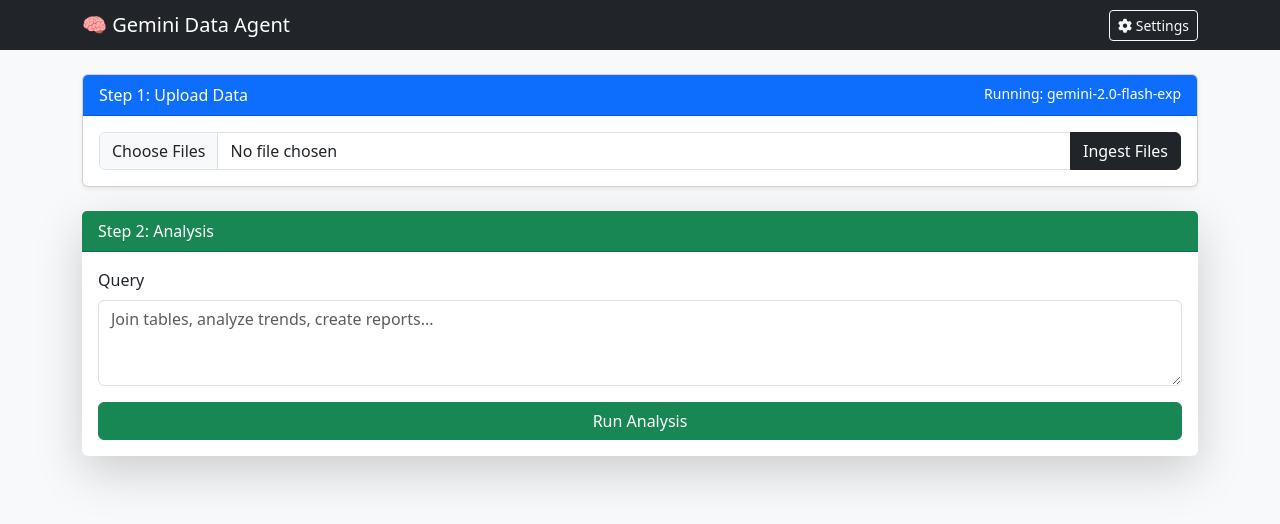
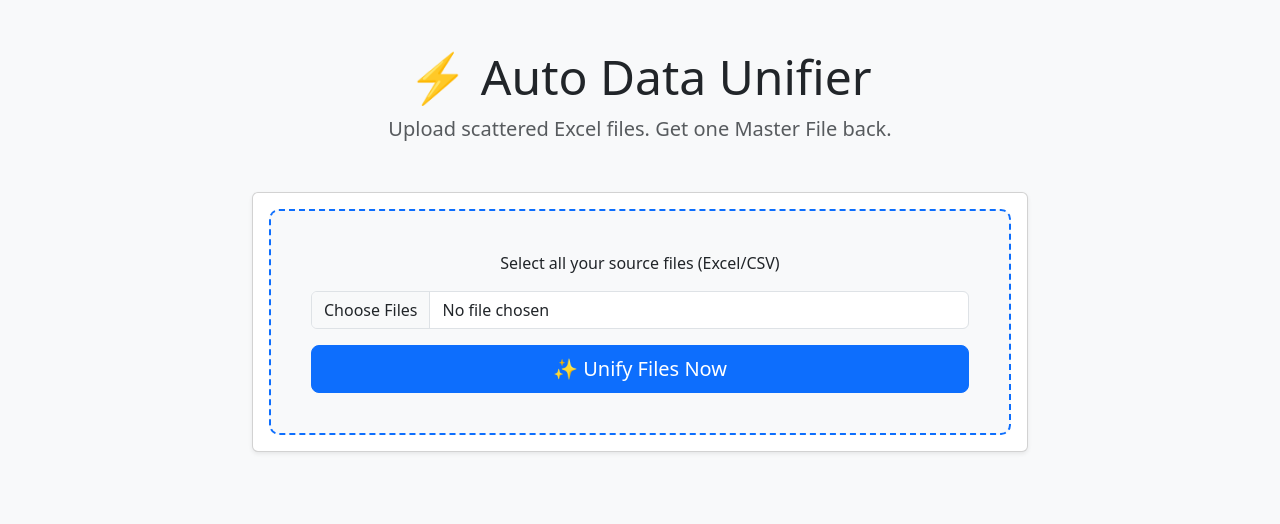
Before and after one commit to zaahidimraan/DataUnificationAgent, a Flask app: page / in a window 1280 px wide. Shown: the top 524 px of the page. Run offline with Flask 3, Linux system fonts and the light colour scheme; parts of the project's set-up code (start-up, migrations or seed data) failed here and were passed over.

Commit message:
make app simple

```diff
--- a/app/routes.py
+++ b/app/routes.py
@@ -1,143 +1,70 @@
 import os
-from flask import Blueprint, render_template, request, current_app, send_from_directory, flash, redirect, url_for, session
+import shutil
+from flask import Blueprint, render_template, request, current_app, send_from_directory, flash, redirect, url_for
 from werkzeug.utils import secure_filename
-from app.services import IntelligentDataAgent
+from app.services import UnificationAgent
 
 main_bp = Blueprint('main', __name__)
 
-# Helper to get the Active Agent based on Session
-def get_active_agent():
-    # 1. Get API Key
-    api_keys = session.get('api_keys', [])
-    active_index = session.get('active_key_index', 0)
-
-    if not api_keys:
-        # Fallback to .env if no keys in session
-        env_key = os.getenv("GOOGLE_API_KEY")
-        if env_key:
-            current_key = env_key
-        else:
-            raise ValueError("No API Key found. Please add one in Settings.")
-    else:
-        # Safe index access
-        if active_index >= len(api_keys): active_index = 0
-        current_key = api_keys[active_index]
-
-    # 2. Get Model
-    current_model = session.get('active_model', 'gemini-2.0-flash-exp')
-
-    return IntelligentDataAgent(api_key=current_key, model_name=current_model)
+# Single global instance for simplicity (as requested)
+agent = UnificationAgent()
 
 @main_bp.route('/', methods=['GET'])
 def index():
-    # Initialize session defaults if not present
-    if 'api_keys' not in session: session['api_keys'] = []
-    if 'active_key_index' not in session: session['active_key_index'] = 0
-    if 'active_model' not in session: session['active_model'] = 'gemini-2.0-flash-exp'
+    return render_template('index.html')
 
-    return render_template('index.html',
-                           api_keys=session['api_keys'],
-                           active_index=session['active_key_index'],
-                           active_model=session['active_model'])
+@main_bp.route('/process', methods=['POST'])
+def process_files():
+    """
+    Handles Upload AND Processing in one step.
+    """
+    if 'files' not in request.files:
+        flash('No file part', 'danger')
+        return redirect(url_for('main.index'))
 
-@main_bp.route('/settings/update', methods=['POST'])
-def update_settings():
-    # 1. Handle Model Change
-    selected_model = request.form.get('model_name')
-    if selected_model:
-        session['active_model'] = selected_model
+    files = request.files.getlist('files')
 
-    # 2. Handle API Key Add/Select
-    action = request.form.get('action')
+    # 1. Setup a clean workspace
+    upload_dir = current_app.config['UPLOAD_FOLDER']
+    output_dir = current_app.config['OUTPUT_FOLDER']
 
-    if action == 'add_key':
-        new_key = request.form.get('new_api_key')
-        if new_key:
-            keys = session.get('api_keys', [])
-            keys.append(new_key.strip())
-            session['api_keys'] = keys
-            session['active_key_index'] = len(keys) - 1 # Auto-select new key
-            flash("API Key added and selected.", "success")
+    # Clean previous run (Simple mode: One user, one state)
+    for folder in [upload_dir, output_dir]:
+        if os.path.exists(folder):
+            shutil.rmtree(folder)
+        os.makedirs(folder, exist_ok=True)
 
-    elif action == 'select_key':
-        try:
-            index = int(request.form.get('key_index'))
-            session['active_key_index'] = index
-            flash(f"Switched to API Key #{index+1}", "info")
-        except:
-            pass
+    saved_paths = []
 
-    elif action == 'delete_key':
-        try:
-            index = int(request.form.get('key_index'))
-            keys = session.get('api_keys', [])
-            if 0 <= index < len(keys):
-                keys.pop(index)
-                session['api_keys'] = keys
-                session['active_key_index'] = 0
-                flash("API Key removed.", "warning")
-        except:
-            pass
+    # 2. Save Files
+    for file in files:
+        if file.filename == '': continue
+        if '.' in file.filename and file.filename.rsplit('.', 1)[1].lower() in {'xlsx', 'xls', 'csv'}:
+            filename = secure_filename(file.filename)
+            path = os.path.join(upload_dir, filename)
+            file.save(path)
+            saved_paths.append(path)
+
+    if not saved_paths:
+        flash('No valid Excel/CSV files uploaded.', 'warning')
+        return redirect(url_for('main.index'))
+
+    # 3. Run Agent Automatically
+    try:
+        success, result = agent.unify_data(saved_paths, output_dir)
+
+        if success:
+            # Result is the filename
+            flash("✅ Unification Complete! Your master file is ready.", "success")
+            return render_template('index.html', download_file=result)
+        else:
+            # Result is the error message
+            flash(f"❌ Error: {result}", "danger")
+
+    except Exception as e:
+        flash(f"System Error: {str(e)}", "danger")
 
     return redirect(url_for('main.index'))
-
-@main_bp.route('/upload', methods=['POST'])
-def upload_files():
-    if 'files' not in request.files: return redirect(url_for('main.index'))
-
-    files = request.files.getlist('files')
-    saved_paths = []
-
-    for file in files:
-        if file.filename == '': continue
-        filename = secure_filename(file.filename)
-        path = os.path.join(current_app.config['UPLOAD_FOLDER'], filename)
-        file.save(path)
-        saved_paths.append(path)
-
-    try:
-        # DYNAMIC AGENT INSTANTIATION
-        agent = get_active_agent()
-        logs = agent.ingest_files(saved_paths)
-        session['logs'] = logs
-        flash(f"Ingested {len(saved_paths)} files using {agent.model_name}.", "success")
-    except Exception as e:
-        flash(f"Ingestion Error: {str(e)}", "danger")
-
-    return redirect(url_for('main.index'))
-
-@main_bp.route('/query', methods=['POST'])
-def query():
-    user_query = request.form.get('query_text')
-    if not user_query: return redirect(url_for('main.index'))
-
-    try:
-        # DYNAMIC AGENT INSTANTIATION
-        agent = get_active_agent()
-        success, result_text = agent.query_data(user_query)
-
-        output_file = 'query_result.xlsx'
-        output_path = os.path.join(current_app.config['OUTPUT_FOLDER'], output_file)
-
-        if os.path.exists(output_path):
-            return render_template('index.html',
-                                   logs=session.get('logs', []),
-                                   answer=result_text,
-                                   download_file=output_file,
-                                   api_keys=session.get('api_keys', []),
-                                   active_index=session.get('active_key_index', 0),
-                                   active_model=session.get('active_model'))
-        else:
-            flash(f"Agent ({agent.model_name}) replied: {result_text}", "warning")
-
-    except Exception as e:
-        flash(f"Error: {str(e)}", "danger")
-
-    return render_template('index.html',
-                           logs=session.get('logs', []),
-                           api_keys=session.get('api_keys', []),
-                           active_index=session.get('active_key_index', 0),
-                           active_model=session.get('active_model'))
 
 @main_bp.route('/download/<filename>')
 def download_file(filename):
--- a/app/templates/index.html
+++ b/app/templates/index.html
@@ -2,141 +2,59 @@
 <html lang="en">
 <head>
     <meta charset="UTF-8">
-    <title>Gemini Multi-Model Agent</title>
+    <title>Auto Data Unifier</title>
     <link href="https://cdn.jsdelivr.net/npm/bootstrap@5.3.0/dist/css/bootstrap.min.css" rel="stylesheet">
-    <link rel="stylesheet" href="https://cdnjs.cloudflare.com/ajax/libs/font-awesome/6.0.0/css/all.min.css">
+    <style>
+        .upload-box { border: 2px dashed #0d6efd; padding: 40px; border-radius: 10px; background: #f8f9fa; }
+        .upload-box:hover { background: #e9ecef; }
+    </style>
 </head>
 <body class="bg-light">
 
-<nav class="navbar navbar-dark bg-dark mb-4">
-    <div class="container">
-        <span class="navbar-brand mb-0 h1">🧠 Gemini Data Agent</span>
-        <button class="btn btn-outline-light btn-sm" type="button" data-bs-toggle="collapse" data-bs-target="#settingsPanel">
-            <i class="fas fa-cog"></i> Settings
-        </button>
+<div class="container mt-5" style="max-width: 800px;">
+    <div class="text-center mb-5">
+        <h1 class="display-5">⚡ Auto Data Unifier</h1>
+        <p class="lead text-muted">Upload scattered Excel files. Get one Master File back.</p>
     </div>
-</nav>
 
-<div class="container">
-
-    <div class="collapse mb-4" id="settingsPanel">
-        <div class="card card-body bg-white shadow-sm">
-            <h5>⚙️ Configuration</h5>
-            <form action="/settings/update" method="post" class="row g-3">
-
-                <div class="col-md-6">
-                    <label class="form-label">Active Model</label>
-                    <select class="form-select" name="model_name" onchange="this.form.submit()">
-                        <option value="gemini-2.5" {% if active_model == 'gemini-2.0-flash' %}selected{% endif %}>Gemini 2.5 Flash</option>
-                        <option value="gemini-3.0-flash-preview" {% if active_model == 'gemini-3.0-flash-preview' %}selected{% endif %}>Gemini 3.0 Flash Preview</option>
-                    </select>
-                </div>
-
-                <div class="col-md-6">
-                    <label class="form-label">Manage API Keys (Stored in Session)</label>
-                    <div class="input-group mb-2">
-                        <input type="text" class="form-control" name="new_api_key" placeholder="Paste new Google API Key">
-                        <button class="btn btn-primary" type="submit" name="action" value="add_key">Add</button>
-                    </div>
-
-                    {% if api_keys %}
-                        <div class="list-group">
-                            {% for key in api_keys %}
-                            <div class="list-group-item d-flex justify-content-between align-items-center p-2">
-                                <div>
-                                    {% if loop.index0 == active_index %}
-                                        <span class="badge bg-success me-2">Active</span>
-                                    {% else %}
-                                        <button class="btn btn-sm btn-outline-secondary me-2" type="submit" name="action" value="select_key">
-                                            Select
-                                            <input type="hidden" name="key_index" value="{{ loop.index0 }}">
-                                        </button>
-                                    {% endif %}
-                                    <small class="text-muted">Key ending in ...{{ key[-4:] }}</small>
-                                </div>
-                                <button class="btn btn-sm text-danger" type="submit" name="action" value="delete_key" onclick="this.form.querySelector('[name=key_index]').value='{{ loop.index0 }}'">
-                                    <i class="fas fa-trash"></i>
-                                </button>
-                            </div>
-                            {% endfor %}
-                        </div>
-                    {% else %}
-                        <small class="text-danger">No keys added. Using system default (.env) if available.</small>
-                    {% endif %}
+    <div class="card shadow-sm mb-4">
+        <div class="card-body">
+            <form action="/process" method="post" enctype="multipart/form-data">
+                <div class="upload-box text-center">
+                    <p class="mb-3">Select all your source files (Excel/CSV)</p>
+                    <input type="file" class="form-control mb-3" name="files" multiple required>
+                    <button class="btn btn-primary btn-lg w-100" type="submit">
+                        ✨ Unify Files Now
+                    </button>
                 </div>
             </form>
         </div>
     </div>
 
-    <div class="row">
-        <div class="col-md-12 mb-4">
-            <div class="card shadow-sm">
-                <div class="card-header bg-primary text-white">
-                    Step 1: Upload Data <small class="float-end">Running: {{ active_model }}</small>
-                </div>
-                <div class="card-body">
-                    <form action="/upload" method="post" enctype="multipart/form-data">
-                        <div class="input-group">
-                            <input type="file" class="form-control" name="files" multiple required>
-                            <button class="btn btn-dark" type="submit">Ingest Files</button>
-                        </div>
-                    </form>
-                </div>
-            </div>
+    {% with messages = get_flashed_messages(with_categories=true) %}
+        {% if messages %}
+            {% for category, message in messages %}
+                <div class="alert alert-{{ category }} text-center">{{ message }}</div>
+            {% endfor %}
+        {% endif %}
+    {% endwith %}
+
+    {% if download_file %}
+    <div class="card border-success shadow-lg">
+        <div class="card-header bg-success text-white text-center">
+            <h3>🎉 Mission Accomplished</h3>
         </div>
+        <div class="card-body text-center">
+            <p class="card-text">Your data has been analyzed, matched, and merged into a single master sheet.</p>
+            <a href="{{ url_for('main.download_file', filename=download_file) }}" class="btn btn-success btn-lg">
+                📥 Download Master File
+            </a>
+            <br><br>
+            <a href="/" class="text-muted text-decoration-none">Start Over</a>
+        </div>
+    </div>
+    {% endif %}
 
-        {% if logs %}
-        <div class="col-md-12 mb-4">
-            <div class="alert alert-info">
-                <strong>Current Knowledge:</strong>
-                <ul class="mb-0">
-                    {% for log in logs %}
-                        <li>{{ log }}</li>
-                    {% endfor %}
-                </ul>
-            </div>
-        </div>
-        {% endif %}
-
-        <div class="col-md-12">
-            {% with messages = get_flashed_messages(with_categories=true) %}
-                {% if messages %}
-                    {% for category, message in messages %}
-                        <div class="alert alert-{{ category }}">{{ message }}</div>
-                    {% endfor %}
-                {% endif %}
-            {% endwith %}
-        </div>
-
-        <div class="col-md-12">
-            <div class="card shadow-lg border-0">
-                <div class="card-header bg-success text-white">Step 2: Analysis</div>
-                <div class="card-body">
-                    <form action="/query" method="post">
-                        <div class="mb-3">
-                            <label class="form-label">Query</label>
-                            <textarea class="form-control" name="query_text" rows="3" placeholder="Join tables, analyze trends, create reports..."></textarea>
-                        </div>
-                        <button type="submit" class="btn btn-success w-100">Run Analysis</button>
-                    </form>
-                </div>
-            </div>
-        </div>
-
-        {% if download_file %}
-        <div class="col-md-12 mt-4 text-center">
-            <div class="card bg-warning bg-opacity-10 border-warning">
-                <div class="card-body">
-                    <h3>🎉 Report Generated!</h3>
-                    <p>{{ answer }}</p>
-                    <a href="{{ url_for('main.download_file', filename=download_file) }}" class="btn btn-primary btn-lg">📥 Download Result</a>
-                </div>
-            </div>
-        </div>
-        {% endif %}
-    </div>
 </div>
-
-<script src="https://cdn.jsdelivr.net/npm/bootstrap@5.3.0/dist/js/bootstrap.bundle.min.js"></script>
 </body>
 </html>
--- a/run.py
+++ b/run.py
@@ -15,4 +15,4 @@
 
 if __name__ == '__main__':
     # CRITICAL FIX: use_reloader=False prevents restart on file upload
-    app.run(debug=True, use_reloader=False, port=5000)
+    app.run(debug=True, port=5000)
```
Also changed, not shown: app/services.py (+51 -89 lines).
